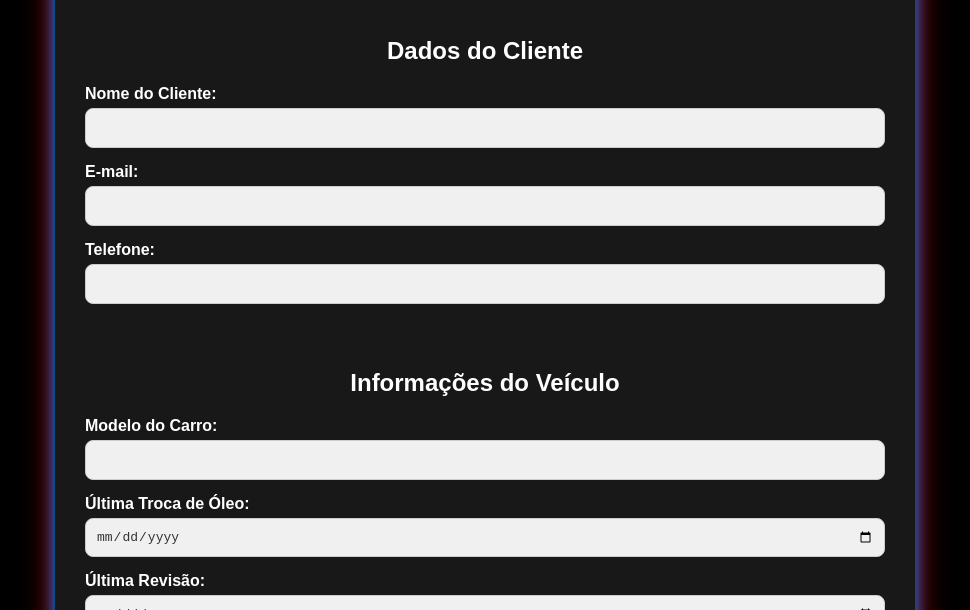
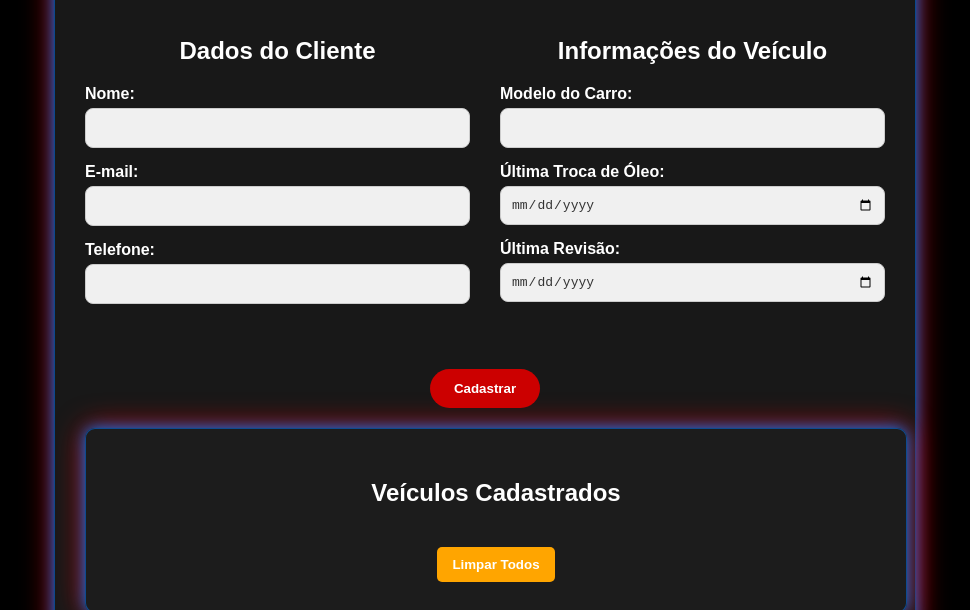
Before and after one commit to getessaro/ProjetoNTCar-V3, a plain HTML site: page index.html in a window 1280 px wide. Shown: the part 342-952 px from the top of the page, without its empty margins (155-1125 px from the left). Drawn offline with Linux system fonts and the light colour scheme.

Commit message:
Atualização de responsividade

```diff
--- a/index.html
+++ b/index.html
@@ -16,41 +16,40 @@
         <img src="Ntcar3.jpg" alt="Logo da Oficina" class="logo">
         <h1>Cadastro de Clientes</h1>
 
-        <form class="duas-colunas">
-            <div class="coluna-cliente">
+        <form id="form-cadastro">
+            <div class="duas-colunas">
+                <div class="coluna-cliente">
                 <h2>Dados do Cliente</h2>
-                <label for="nome">Nome do Cliente:</label>
-                <input type="text" id="nome" name="nome">
+
+                <label for="nome">Nome:</label>
+                <input type="text" id="nome" name="nome" required>
 
                 <label for="email">E-mail:</label>
                 <input type="email" id="email" name="email">
 
                 <label for="telefone">Telefone:</label>
-                <input type="tel" id="telefone" name="telefone">
+                <input type="tel" id="telefone" name="telefone" required>
             </div>
 
             <div class="coluna-veiculo">
                 <h2>Informações do Veículo</h2>
                 <label for="carro">Modelo do Carro:</label>
-                <input type="text" id="carro" name="carro">
+                <input type="text" id="carro" name="carro" required>
 
                 <label for="oleo">Última Troca de Óleo:</label>
-                <input type="date" id="oleo" name="oleo">
+                <input type="date" id="oleo" name="oleo" required>
 
                 <label for="revisao">Última Revisão:</label>
-                <input type="date" id="revisao" name="revisao">
+                <input type="date" id="revisao" name="revisao" required>
             </div>
 
-            <div class="botao-container">
-                <button type="submit">Cadastrar Cliente </button>
-            </div>
+            <button type="submit">Cadastrar</button>
         </form>
     </div>
 
     <div class="lista-clientes-container">
-        <h2>Clientes Cadastrados</h2>
-        <ul id="lista-clientes">
-            </ul>
+        <h2>Veículos Cadastrados</h2>
+        <ul id="lista-clientes"></ul>
         <button id="btn-limpar-todos">Limpar Todos</button>
     </div>
 
--- a/style.css
+++ b/style.css
@@ -16,7 +16,7 @@ body {
     box-shadow: 0 0 15px #007bff,
                 0 0 30px #CC0000;
     border: 1px solid rgba(0, 123, 255, 0.5);
-    width: 95%; /* Padrão mobile-first */
+    width: 95%;
     max-width: 800px;
     text-align: center;
 }
@@ -27,10 +27,10 @@ body {
     margin: 0 auto 20px auto;
 }
 
-/* O layout de duas colunas só será aplicado em telas maiores */
+
 .duas-colunas {
-    display: flex;
-    flex-direction: column;
+    display: grid;
+    grid-template-columns: 1fr ;
     gap: 30px;
 }
 
@@ -116,7 +116,7 @@ button[type="submit"]:hover {
     box-shadow: 0 0 15px #007bff,
                 0 0 30px #CC0000;
     border: 1px solid rgba(0, 123, 255, 0.5);
-    width: 95%; /* Padrão mobile-first */
+    width: 95%;
     max-width: 800px;
     margin-top: 20px;
     margin-bottom: 20px;
@@ -176,15 +176,15 @@ button[type="submit"]:hover {
 
 
 /* Aplica o layout de duas colunas somente a partir de 600px */
-@media (min-width: 600px) {
+@media (min-width: 768px) {
     .duas-colunas {
         display: grid;
-        flex-direction: column;
+        grid-template-columns:1fr 1fr ;
     }
+
     button[type="submit"] {
-        grid-column: 1 / 1;
-    } .formulario-container , .lista-clientes-container {
-        width: 95%;
-        text-align: left;
+        grid-column: span 2;
+        justify-self: center;
+
     }
 }
```
